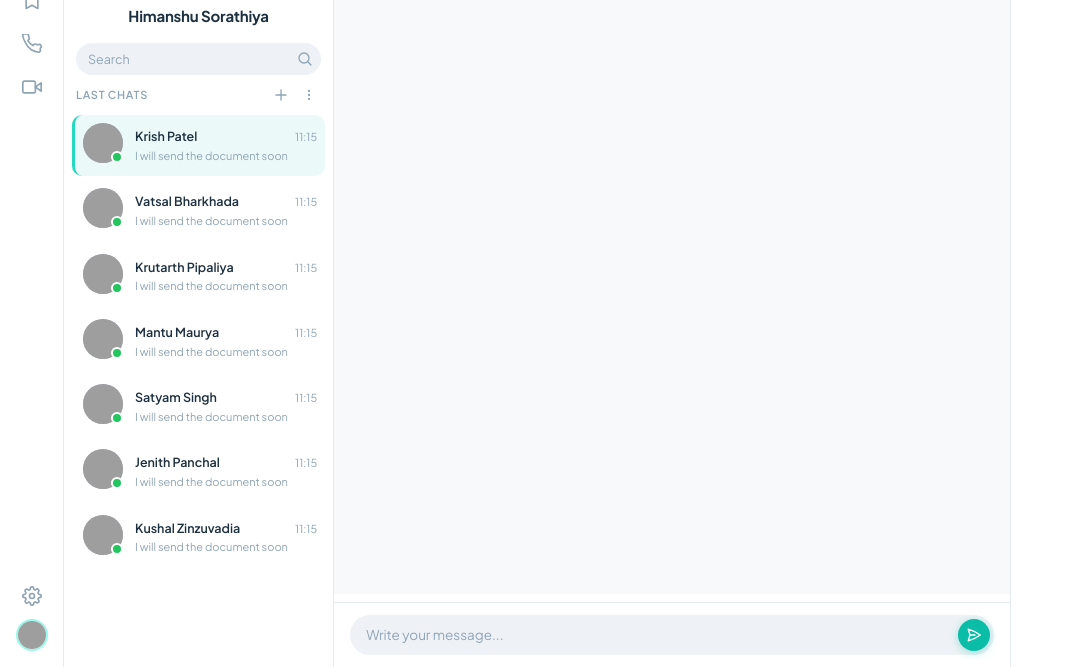
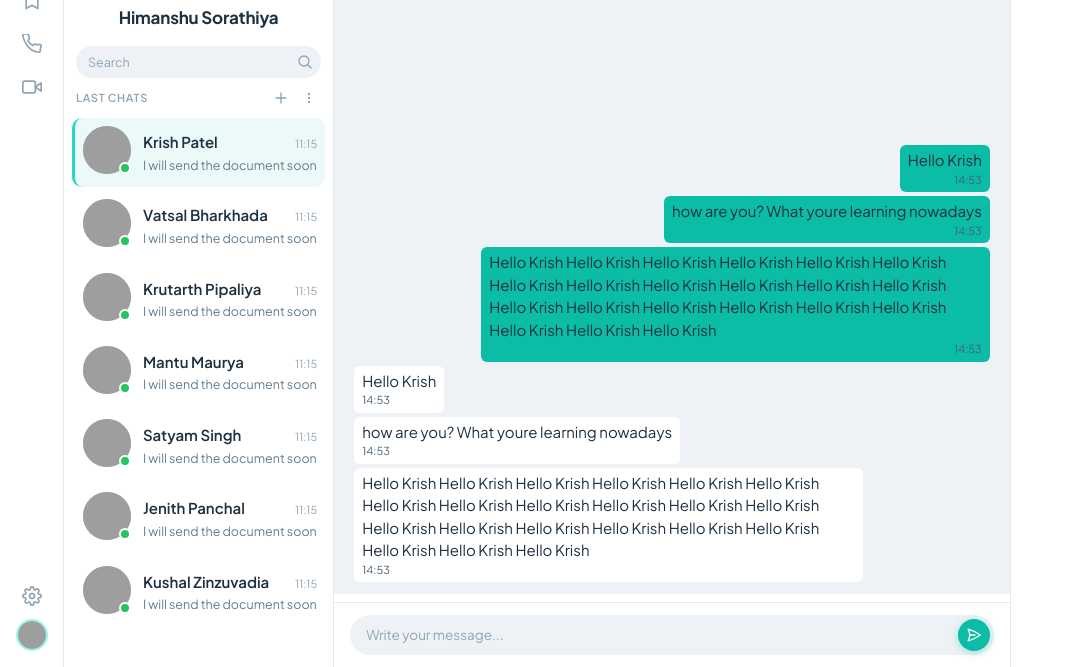
Before and after one commit to kp2103/chat-app, a plain HTML site: page client/public/index.html in a window 1280 px wide. Shown: the part 133-800 px from the top of the page, without its empty margins (0-1068 px from the left). Drawn offline with Linux system fonts and the light colour scheme; grey boxes are pictures that could not be loaded.

Commit message:
add basic chat messages styling

```diff
--- a/client/public/index.html
+++ b/client/public/index.html
@@ -30,8 +30,7 @@
 					class="nav-rail__logo"
 					href="#">
 					<svg class="icon--large">
-						<use
-							href="../src/assets/icons/ui_icons_sprite.svg#chat"></use>
+						<use href="../src/assets/icons/ui_icons_sprite.svg#chat"></use>
 					</svg>
 				</a>
 
@@ -39,8 +38,7 @@
 					class="nav-item nav-item--active"
 					id="nav-chats">
 					<svg class="icon--medium">
-						<use
-							href="../src/assets/icons/ui_icons_sprite.svg#chat"></use>
+						<use href="../src/assets/icons/ui_icons_sprite.svg#chat"></use>
 					</svg>
 
 					<span class="nav-item__badge nav-item__badge--count">3</span>
@@ -59,8 +57,7 @@
 					class="nav-item"
 					id="nav-call">
 					<svg class="icon--medium">
-						<use
-							href="../src/assets/icons/ui_icons_sprite.svg#call"></use>
+						<use href="../src/assets/icons/ui_icons_sprite.svg#call"></use>
 					</svg>
 				</button>
 
@@ -108,7 +105,7 @@
 
 					<div class="own-profile">
 						<div class="av-wrap">
-							<div class="avatar avatar--xl">
+							<div class="avatar avatar--lg">
 								<img
 									src="https://i.pravatar.cc/80?img=12"
 									alt="Himanshu Sorathiya" />
@@ -179,9 +176,7 @@
 
 								<div class="conv-item__body">
 									<div class="conv-item__row">
-										<span class="conv-item__name"
-											>Krish Patel
-										</span>
+										<span class="conv-item__name">Krish Patel </span>
 
 										<span class="conv-item__time">11:15</span>
 									</div>
@@ -266,9 +261,7 @@
 
 								<div class="conv-item__body">
 									<div class="conv-item__row">
-										<span class="conv-item__name"
-											>Mantu Maurya
-										</span>
+										<span class="conv-item__name">Mantu Maurya </span>
 
 										<span class="conv-item__time">11:15</span>
 									</div>
@@ -295,9 +288,7 @@
 
 								<div class="conv-item__body">
 									<div class="conv-item__row">
-										<span class="conv-item__name"
-											>Satyam Singh
-										</span>
+										<span class="conv-item__name">Satyam Singh </span>
 
 										<span class="conv-item__time">11:15</span>
 									</div>
@@ -436,7 +427,59 @@
 
 					<div
 						class="chat-body"
-						id="chat-body"></div>
+						id="chat-body">
+						<p class="chat-message chat-message--sent">
+							<span class="message"> Hello Krish </span>
+
+							<span class="message-time">14:53</span>
+						</p>
+
+						<p class="chat-message chat-message--sent">
+							<span class="message">
+								how are you? What youre learning nowadays
+							</span>
+
+							<span class="message-time">14:53</span>
+						</p>
+
+						<p class="chat-message chat-message--sent">
+							<span class="message">
+								Hello Krish Hello Krish Hello Krish Hello Krish Hello
+								Krish Hello Krish Hello Krish Hello Krish Hello Krish
+								Hello Krish Hello Krish Hello Krish Hello Krish Hello
+								Krish Hello Krish Hello Krish Hello Krish Hello Krish
+								Hello Krish Hello Krish Hello Krish
+							</span>
+
+							<span class="message-time">14:53</span>
+						</p>
+
+						<p class="chat-message">
+							<span class="message"> Hello Krish </span>
+
+							<span class="message-time">14:53</span>
+						</p>
+
+						<p class="chat-message">
+							<span class="message">
+								how are you? What youre learning nowadays
+							</span>
+
+							<span class="message-time">14:53</span>
+						</p>
+
+						<p class="chat-message">
+							<span class="message">
+								Hello Krish Hello Krish Hello Krish Hello Krish Hello
+								Krish Hello Krish Hello Krish Hello Krish Hello Krish
+								Hello Krish Hello Krish Hello Krish Hello Krish Hello
+								Krish Hello Krish Hello Krish Hello Krish Hello Krish
+								Hello Krish Hello Krish Hello Krish
+							</span>
+
+							<span class="message-time">14:53</span>
+						</p>
+					</div>
 
 					<div class="chat-input">
 						<div class="input-row">
--- a/client/src/css/components/avatar.css
+++ b/client/src/css/components/avatar.css
@@ -23,11 +23,11 @@
 }
 
 .avatar--md {
-	width: var(--s8);
-	height: var(--s8);
+	width: var(--s9);
+	height: var(--s9);
 }
 
-.avatar--xl {
+.avatar--lg {
 	width: var(--s10);
 	height: var(--s10);
 }
--- a/client/src/css/sections/chat-area.css
+++ b/client/src/css/sections/chat-area.css
@@ -75,7 +75,37 @@
 
 	display: flex;
 	flex-direction: column;
+	justify-content: end;
 	gap: var(--s1);
+}
+
+.chat-message {
+	align-self: start;
+
+	max-width: 80%;
+	color: var(--n-800);
+	padding: calc(var(--s2) / 2) var(--s2);
+	background: var(--n-0);
+	font-size: var(--tx-md);
+	border-radius: var(--r-sm);
+
+	display: flex;
+	flex-direction: column;
+}
+
+.message-time {
+	color: var(--n-600);
+	font-size: var(--tx-xs);
+}
+
+.chat-message--sent {
+	align-self: end;
+
+	background: var(--brand-500);
+}
+
+.chat-message--sent .message-time {
+	text-align: right;
 }
 
 .chat-input {
--- a/client/src/css/sections/sidebar.css
+++ b/client/src/css/sections/sidebar.css
@@ -41,7 +41,7 @@
 }
 
 .own-profile__name {
-	font-size: var(--tx-md);
+	font-size: var(--tx-lg);
 	font-weight: 700;
 	color: var(--n-800);
 	letter-spacing: -0.2px;
@@ -141,7 +141,7 @@
 
 .conv-item__name {
 	color: var(--n-800);
-	font-size: var(--tx-sm);
+	font-size: var(--tx-md);
 	font-weight: 600;
 
 	white-space: nowrap;
@@ -159,8 +159,8 @@
 }
 
 .conv-item__preview {
-	color: var(--n-400);
-	font-size: var(--tx-xs);
+	color: var(--n-500);
+	font-size: var(--tx-sm);
 
 	white-space: nowrap;
 	overflow: hidden;
--- a/client/src/css/tokens.css
+++ b/client/src/css/tokens.css
@@ -43,7 +43,7 @@
 	/* Surfaces */
 	--sf-app: var(--n-50);
 	--sf-panel: var(--n-0);
-	--sf-chat: var(--n-50);
+	--sf-chat: var(--n-100);
 	--sf-input: var(--n-100);
 	--sf-hover: var(--n-50);
 	--sf-selected: #ebfaf8;
```
Also changed, not shown: 1 other file.
